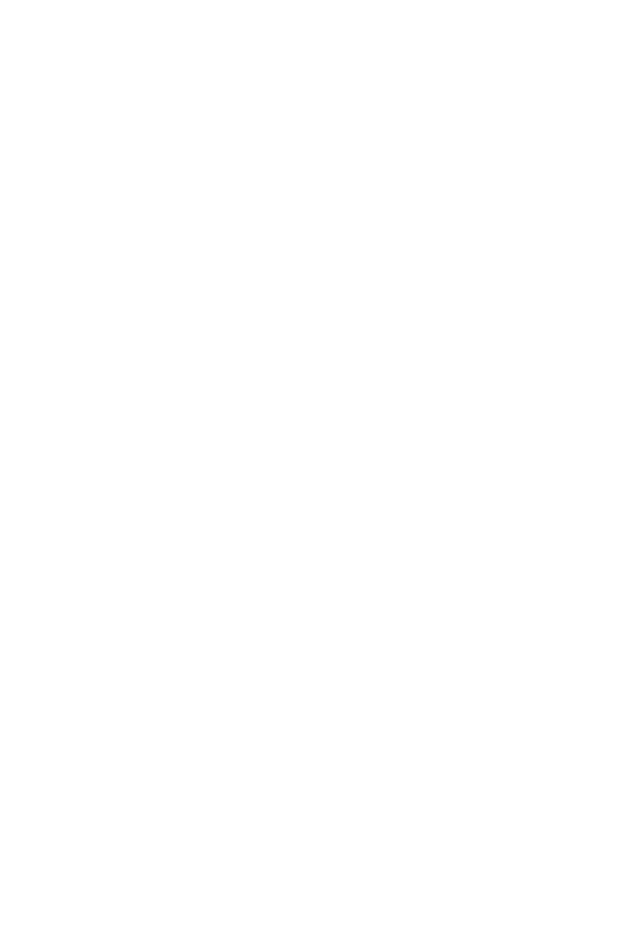
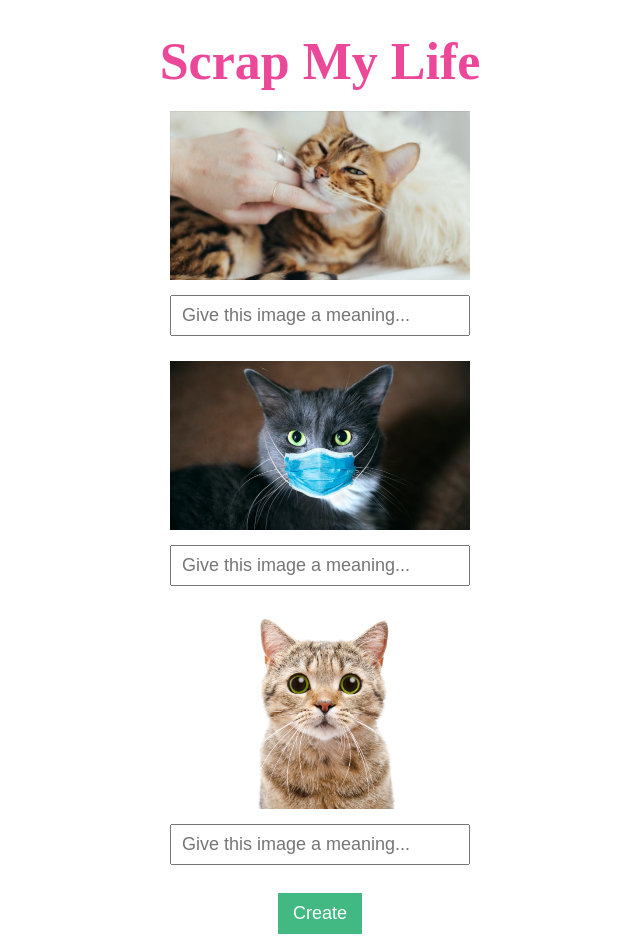
Before and after one commit to shamscorner/scrap_my_life, a Nuxt app: page /captions/edit in a window 1280 px wide. Before the commit this address had no page. Shown: the top 952 px of the page, without its empty margins (320-960 px from the left). Before the commit the page ends 800 px from the top, so only its background shows below. Built offline with nearby package versions, Linux system fonts and the light colour scheme; a web font is replaced by a local one.

Commit message:
feat: update caption image style

```diff
--- a/assets/css/main.scss
+++ b/assets/css/main.scss
@@ -39,6 +39,12 @@
   z-index: 1;
   position: relative;
   border: 1px solid rgba(229, 231, 235);
+}
+
+.main-title {
+  font-size: 52px;
+  text-align: center;
+  color: rgb(236, 72, 153);
 }
 
 .text-sm {
--- /dev/null
+++ b/pages/captions/edit.vue
@@ -0,0 +1,70 @@
+<template>
+  <div>
+    <h1 class="main-title">Scrap My Life</h1>
+
+    <form action="" class="edit-caption-form" @submit.prevent="submit">
+      <div class="wrapper">
+        <img src="~/assets/images/image1.jpg" alt="" />
+        <input type="text" placeholder="Give this image a meaning..." />
+      </div>
+      <div class="wrapper">
+        <img src="~/assets/images/image2.jpg" alt="" />
+        <input type="text" placeholder="Give this image a meaning..." />
+      </div>
+      <div class="wrapper">
+        <img src="~/assets/images/image3.jpg" alt="" />
+        <input type="text" placeholder="Give this image a meaning..." />
+      </div>
+      <div class="wrapper">
+        <button class="btn-submit">Create</button>
+      </div>
+    </form>
+  </div>
+</template>
+
+<script>
+export default {
+  name: 'EditCaptions',
+
+  methods: {
+    submit() {
+      console.log('submitting...')
+    },
+  },
+}
+</script>
+
+<style lang="scss">
+.edit-caption-form {
+  display: flex;
+  width: 100%;
+  margin-top: 20px;
+  flex-direction: column;
+
+  .wrapper {
+    max-width: 300px;
+    margin-left: auto;
+    margin-right: auto;
+    margin-bottom: 25px;
+
+    input {
+      width: 100%;
+      margin-top: 15px;
+      padding: 8px 10px;
+      font-size: 18px;
+    }
+
+    .btn-submit {
+      padding: 10px 15px;
+      background: #42b983;
+      border: none;
+      color: white;
+      font-size: 18px;
+
+      &:hover {
+        background: #30a16e;
+      }
+    }
+  }
+}
+</style>
--- a/pages/index.vue
+++ b/pages/index.vue
@@ -66,11 +66,6 @@
 </script>
 
 <style>
-.main-title {
-  font-size: 52px;
-  text-align: center;
-  color: rgb(236, 72, 153);
-}
 #my-strictly-unique-vue-upload-multiple-image {
   font-family: 'Schoolbell', cursive;
   -webkit-font-smoothing: antialiased;
```
